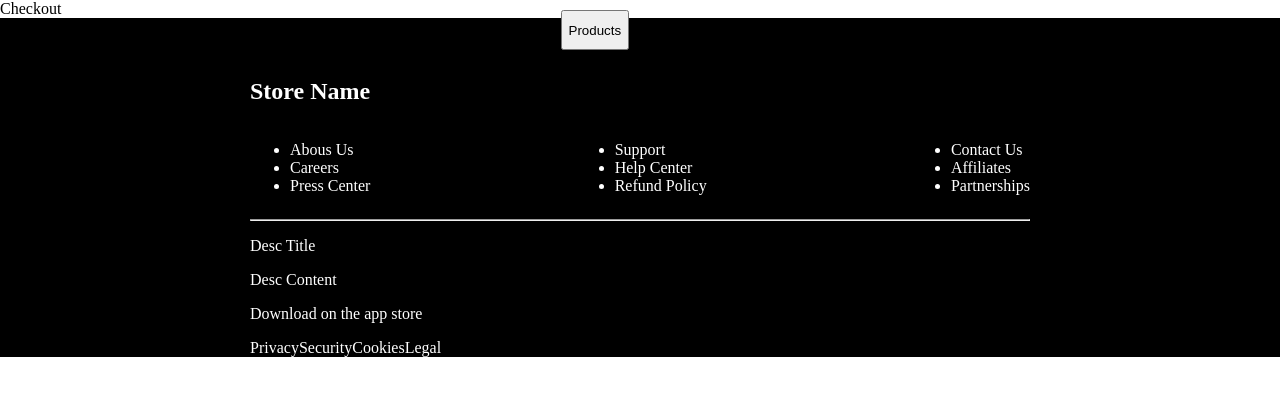
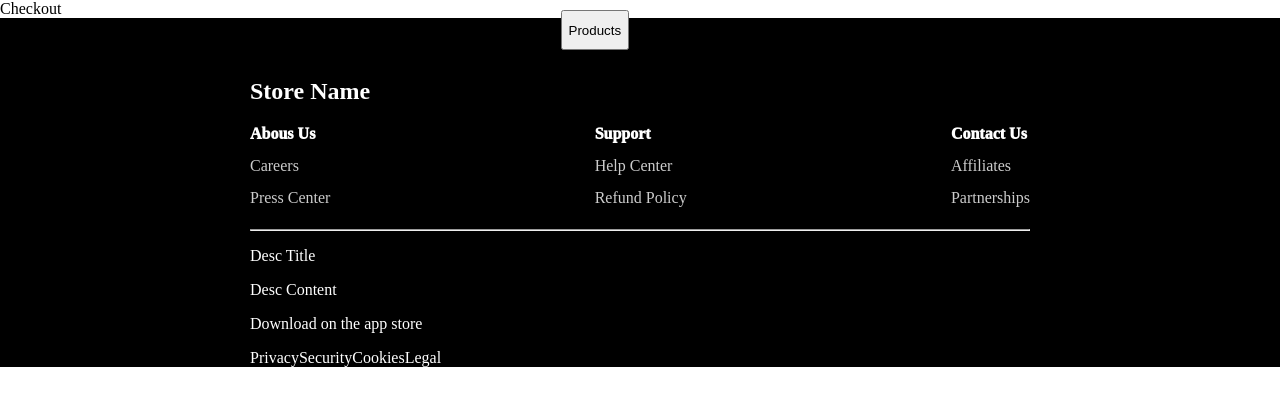
Before and after one commit to gitSuki/ecommerce-app, a React (Vite) app: page /checkout in a window 1280 px wide. Shown: the top 406 px of the page. Built offline with nearby package versions, Linux system fonts and the light colour scheme.

Commit message:
Add styling to link section of footer

```diff
--- a/src/components/Footer.css
+++ b/src/components/Footer.css
@@ -1,10 +1,36 @@
 .footer {
     padding: 40px 250px 0px 250px;
-    background-color: rgb(0, 0, 0);
-    color: rgb(255, 255, 255);
+    background-color: #000000;
+    color: #ffffff;
 }
 
 .link-section {
     display: flex;
     justify-content: space-between;
 }
+
+.link-section ul {
+    list-style-type: none;
+    padding: 0;
+    margin: 0;
+}
+
+.link-section li {
+    margin-bottom: 14px;
+}
+
+.section-title {
+    font-weight: 1000;
+    cursor: pointer;
+}
+
+.section-subtitle {
+    font-weight: 500;
+    color: #cccccc;
+    transition: 0.3s all;
+    cursor: pointer;
+}
+
+.section-subtitle:hover {
+    color: #ffffff;
+}
--- a/src/components/Footer.tsx
+++ b/src/components/Footer.tsx
@@ -1,43 +1,43 @@
-import './Footer.css';
+import "./Footer.css";
 
 const Footer = (): JSX.Element => {
     return (
-        <footer className='footer'>
-            <div className='footer-top'>
+        <footer className="footer">
+            <div className="footer-top">
                 <h2>Store Name</h2>
             </div>
-            <div className='link-section'>
+            <div className="link-section">
                 <ul>
                     <li>
-                        <a>Abous Us</a>
+                        <a className="section-title">Abous Us</a>
                     </li>
                     <li>
-                        <a>Careers</a>
+                        <a className="section-subtitle">Careers</a>
                     </li>
                     <li>
-                        <a>Press Center</a>
+                        <a className="section-subtitle">Press Center</a>
                     </li>
                 </ul>
                 <ul>
                     <li>
-                        <a>Support</a>
+                        <a className="section-title">Support</a>
                     </li>
                     <li>
-                        <a>Help Center</a>
+                        <a className="section-subtitle">Help Center</a>
                     </li>
                     <li>
-                        <a>Refund Policy</a>
+                        <a className="section-subtitle">Refund Policy</a>
                     </li>
                 </ul>
                 <ul>
                     <li>
-                        <a>Contact Us</a>
+                        <a className="section-title">Contact Us</a>
                     </li>
                     <li>
-                        <a>Affiliates</a>
+                        <a className="section-subtitle">Affiliates</a>
                     </li>
                     <li>
-                        <a>Partnerships</a>
+                        <a className="section-subtitle">Partnerships</a>
                     </li>
                 </ul>
             </div>
```
